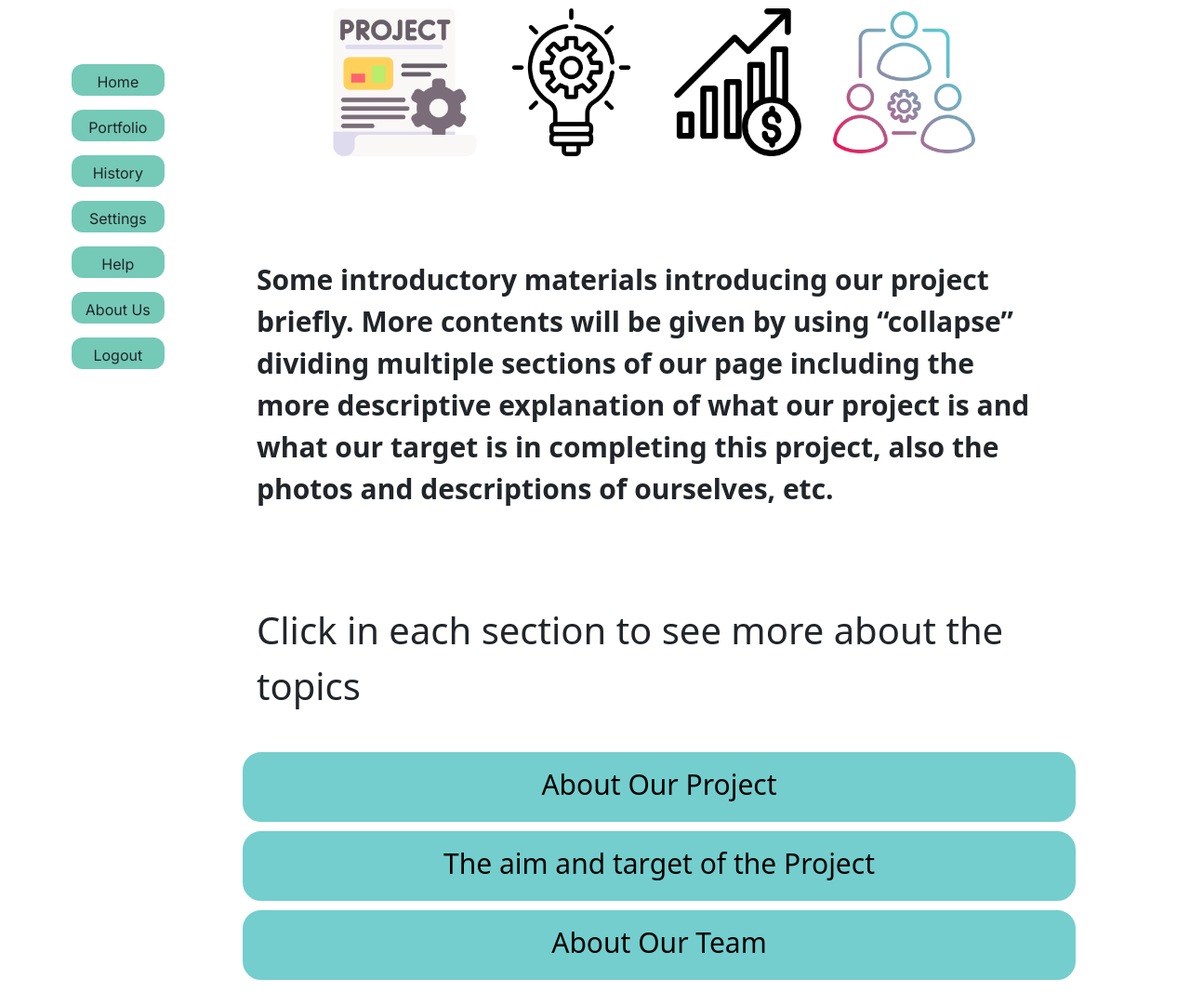
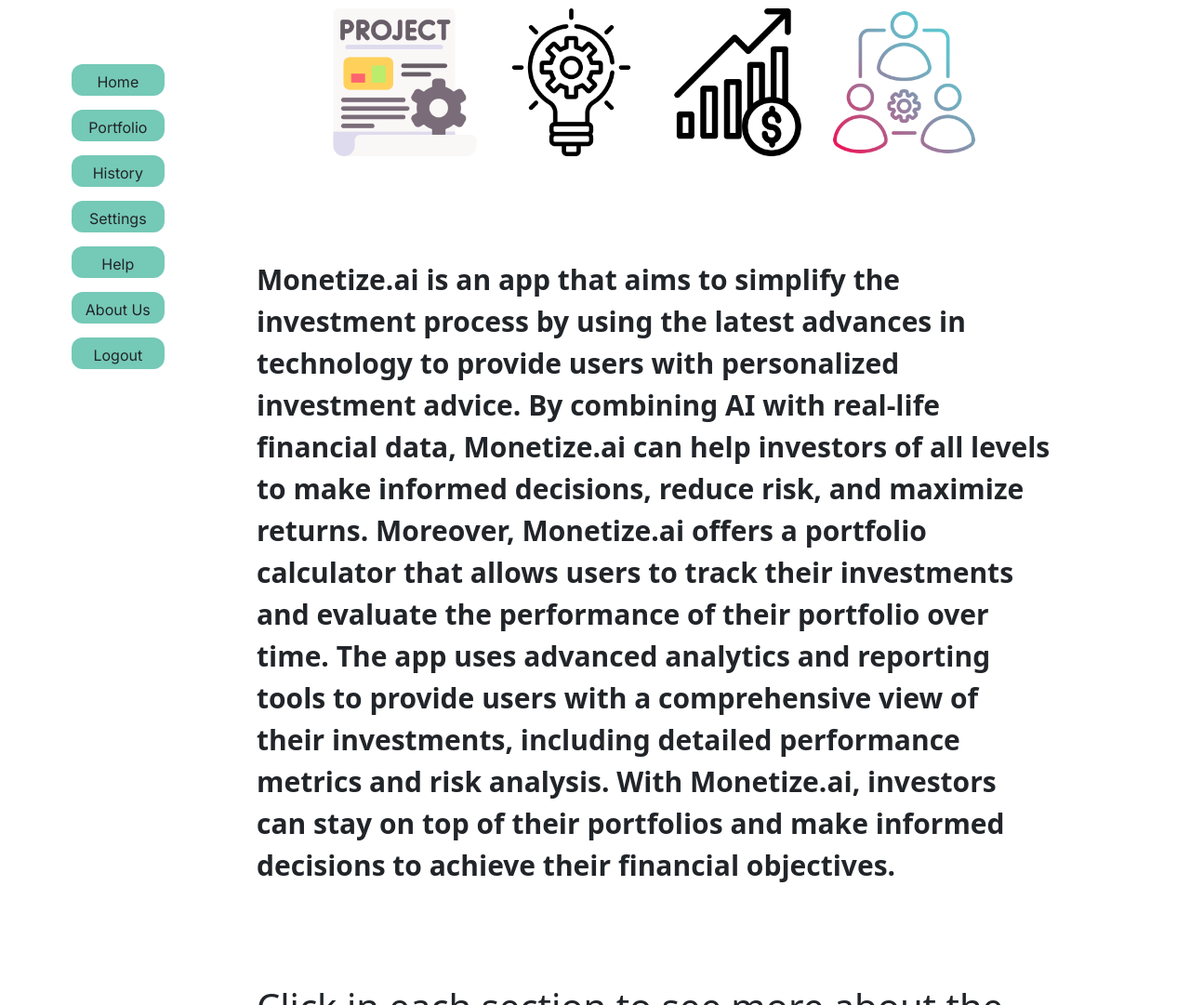
Before and after one commit to KhanhHua2102/Monetize.ai, a Flask app: page /about-us in a window 1280 px wide. Shown: the part 146-1227 px from the top of the page at 93% size. Before the commit the page ends 1200 px from the top, so only its background shows below. Run offline with Flask 3, Linux system fonts and the light colour scheme; parts of the project's set-up code (start-up, migrations or seed data) failed here and were passed over.

Commit message:
About Us Content Update

```diff
--- a/application/templates/about-us.html
+++ b/application/templates/about-us.html
@@ -13,7 +13,7 @@
 {% block content %}
 <div class="allparts">
 
-    <h2 class="pageheader">About Us</h2>
+    <h2 class="pageheader">About Us and Monetize.ai</h2>
     <div class="underheader">
 
         {% include "includes/menu.html" %}
@@ -28,8 +28,8 @@
 
             <div class="texts">
                 <p class="intro">
-                    Some introductory materials introducing our project briefly. More contents will be given by using “collapse” dividing multiple sections of our page including the more descriptive explanation of what our project is and what our target is in completing
-                    this project, also the photos and descriptions of ourselves, etc.
+                    Monetize.ai is an app that aims to simplify the investment process by using the latest advances in technology to provide users with personalized investment advice. By combining AI with real-life financial data, Monetize.ai can help investors of all levels to make informed decisions, reduce risk, and maximize returns.
+                    Moreover, Monetize.ai offers a portfolio calculator that allows users to track their investments and evaluate the performance of their portfolio over time. The app uses advanced analytics and reporting tools to provide users with a comprehensive view of their investments, including detailed performance metrics and risk analysis. With Monetize.ai, investors can stay on top of their portfolios and make informed decisions to achieve their financial objectives.
                 </p>
 
                 <p class="instruction">
@@ -41,17 +41,36 @@
                 <button class="collapsible">
                     <p>About Our Project</p>
                 </button>
+
                 <div class="section">
-                    <p>Lorem ipsum dolor sit amet consectetur adipisicing elit. Repellendus tempore repellat numquam reiciendis neque quo debitis accusantium doloremque magnam praesentium, possimus exercitationem rerum in necessitatibus accusamus et voluptatem
-                        quos libero.</p>
+                    <div class="images">
+                        <img src="{{ url_for('static',filename='img/istockphoto-868618142-170667a.jpg')}}" alt="">
+                        <img src="{{ url_for('static',filename='img/flask-python.png')}}" alt="">
+                        <img src="{{ url_for('static',filename='img/develop-websites-html5-css3-javascript-php-and-mysql.jpg')}}" alt="">
+                        <img src="{{ url_for('static',filename='img/API-1080x675-10.jpg')}}" alt="">
+
+                    </div>
+                    <section id="overview">
+                        <h2>Overview</h2>
+                        <p>Monetize.ai is an innovative project that aims to make financial data more accessible and understandable for everyone. The platform uses a chat-based interface powered by OpenAI's ChatGPT language model to allow users to ask questions about stocks, market trends, and other financial topics in plain language. The system provides accurate and up-to-date information in real-time.</p>
+                      </section>
+
+                      <section id="user-interface">
+                        <h2>User Interface</h2>
+                        <p>To create a user-friendly experience, the platform features a modern and responsive interface built with HTML, CSS, and Javascript. Various Javascript features are used to enhance the user experience and improve the performance of the platform. Cookies are also utilized to remember users' preferences and provide personalized recommendations based on their past interactions with the system.</p>
+                      </section>
+
+                      <section id="technology-stack">
+                        <h2>Technology Stack</h2>
+                        <p>To power the chat features and AI capabilities, Flask and Python are used as web development frameworks. Flask handles HTTP requests and responses, while Python runs the AI algorithms that process the financial data. The financial data and users data itself is stored and managed using SQL, a popular and efficient database management system.</p>
+                      </section>
+
+                      <section id="goal">
+                        <h2>Goal</h2>
+                        <p>The goal of the Monetize.ai project is to democratize access to financial information and empower people to make better investment decisions. The platform aims to bridge the gap between experts and non-experts in the financial world by providing a conversational and easy-to-use interface that anyone can understand. By combining the power of chat features, AI, and financial data, the team hopes to make a positive impact on the world and inspire others to use technology for the greater good.</p>
+                      </section>
                 </div>
 
-                <button class="collapsible">
-                    <p>The aim and target of the Project</p>
-                </button>
-                <div class="section">
-                    <p>Lorem ipsum dolor sit amet consectetur adipisicing elit. Impedit expedita necessitatibus repellendus similique sapiente iure velit numquam rem repellat dolor, dolore nemo enim dolorum voluptate, officia cupiditate saepe unde autem!</p>
-                </div>
 
                 <button class="collapsible">
                     <p>About Our Team</p>
@@ -62,7 +81,15 @@
                         <img src="{{ url_for('static',filename='img/image 6.svg')}}" alt="">
                         <img src="{{ url_for('static',filename='img/image 7.svg')}}" alt="">
                     </div>
-                    <p class="description">Some more descriptions about our team</p>
+                    <h1>The Team</h1>
+                    <p>The team comprises three highly skilled individuals, each bringing their unique set of skills and expertise to the table.</p>
+                    <h2>Thai Hoang Long Nguyen</h2>
+                    <p>Thai Hoang Long Nguyen is responsible for the crucial features of login and sign up for users, ensuring that all validations and cookies are in place to provide a secure and seamless experience. Additionally, he also oversees the Settings page, enabling users to update their information, and provides recommendations based on analysts for the chatbot. Thai also adds profits based on stocks data information provided by the Financial API of multiple Stocks Exchange free API, which is crucial for the overall success of the platform. Furthermore, he assists with rendering html and CSS for mobile/website apps of Sign Up, Login, and Settings pages.</p>
+                    <h2>Quang Khanh Hua</h2>
+                    <p>Quang Khanh Hua, the team leader, is a highly organized individual who ensures that the team functions smoothly. He is responsible for organizing meetings for team members, managing and fixing up codes, and assisting with the making of the ChatScreen and portfolio sites. Quang also downloaded the ChatGPT API and updated users' information on the chatscreen based on the databases and stocks database to update on the Users Portfolio. He is also responsible for creating the menu button and ensuring that it is updated on all pages, making navigation a breeze for users.He works closely with the team to ensure that the chat function is seamlessly integrated into the platform, allowing users to change the values of their stocks data easily. He also helps create a recommendation system for users based on their risk tolerance, ensuring that the platform caters to the unique needs of each user.</p>
+                    <h2>Yin Ming Aung</h2>
+                    <p>Yin Ming Aung is responsible for rendering History, Help, and About Us Pages on both websites and mobile devices. He created the users' database to store information for login, sign up, and settings pages, which plays a crucial role in providing a seamless experience. Furthermore, he is responsible for creating the financial stocks data database to update the users' portfolios and creating search features for users, making it easy to find the information they need. Yin also stores strings of history messages for users, ensuring that they can refer back to them at any time.</p>
+                    <p>Overall, the team works in tandem, each playing a crucial role in providing a seamless and intuitive experience for users. With their diverse set of skills, they bring their unique perspective and expertise, enabling them to create an exceptional product that caters to the needs of its users.</p>
                 </div>
 
             </div>
```
Also changed, not shown: application/static/img/API-1080x675-10.jpg (added), application/static/img/develop-websites-html5-css3-javascript-php-and-mysql.jpg (added), application/static/img/flask-python.png (added), application/static/img/istockphoto-868618142-170667a.jpg (added), application/static/img/png-transparent-microsoft-sql-server-microsoft-azure-sql-database-microsoft-text-logo-microsoft-azure.png (added).
